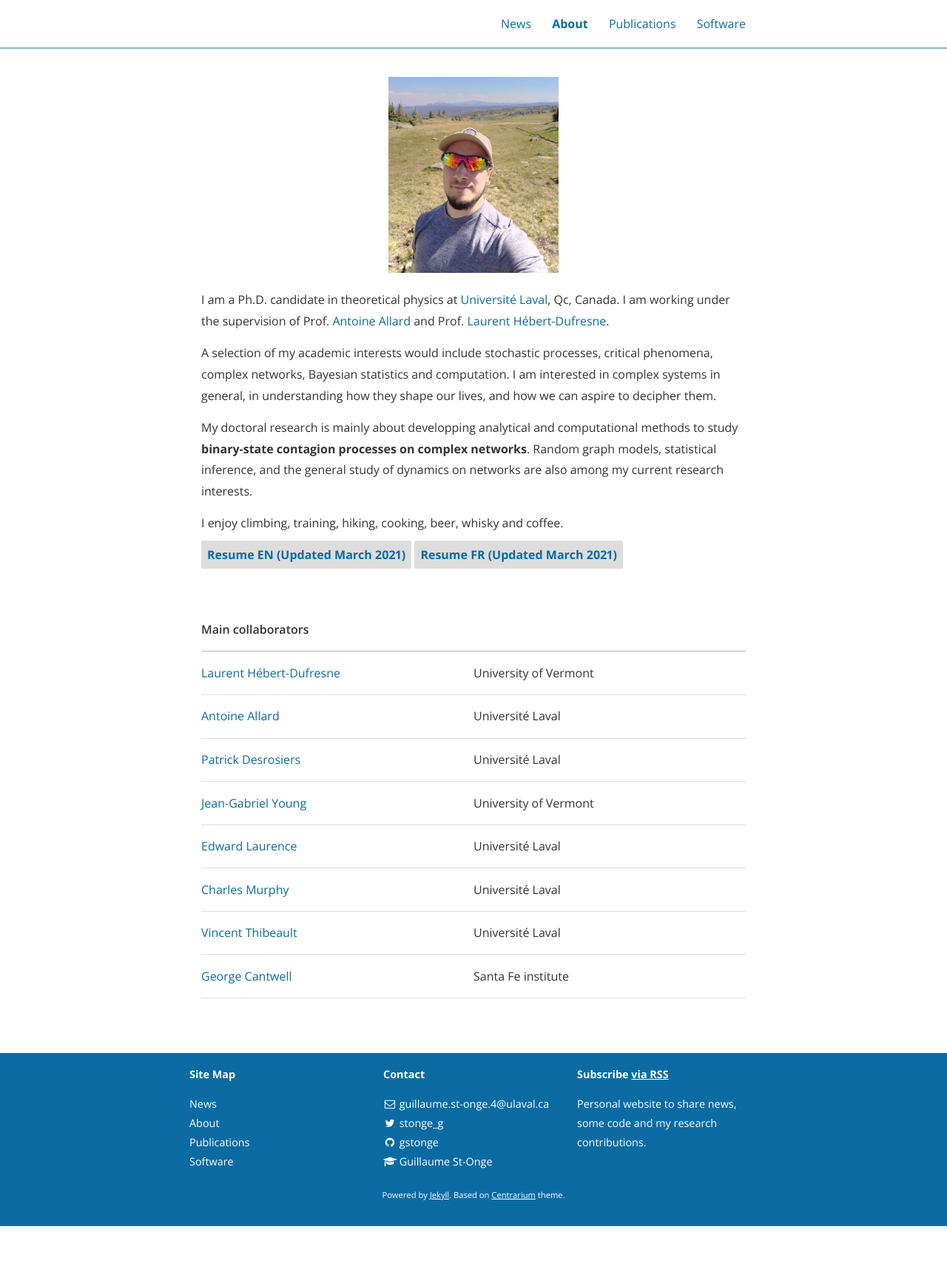
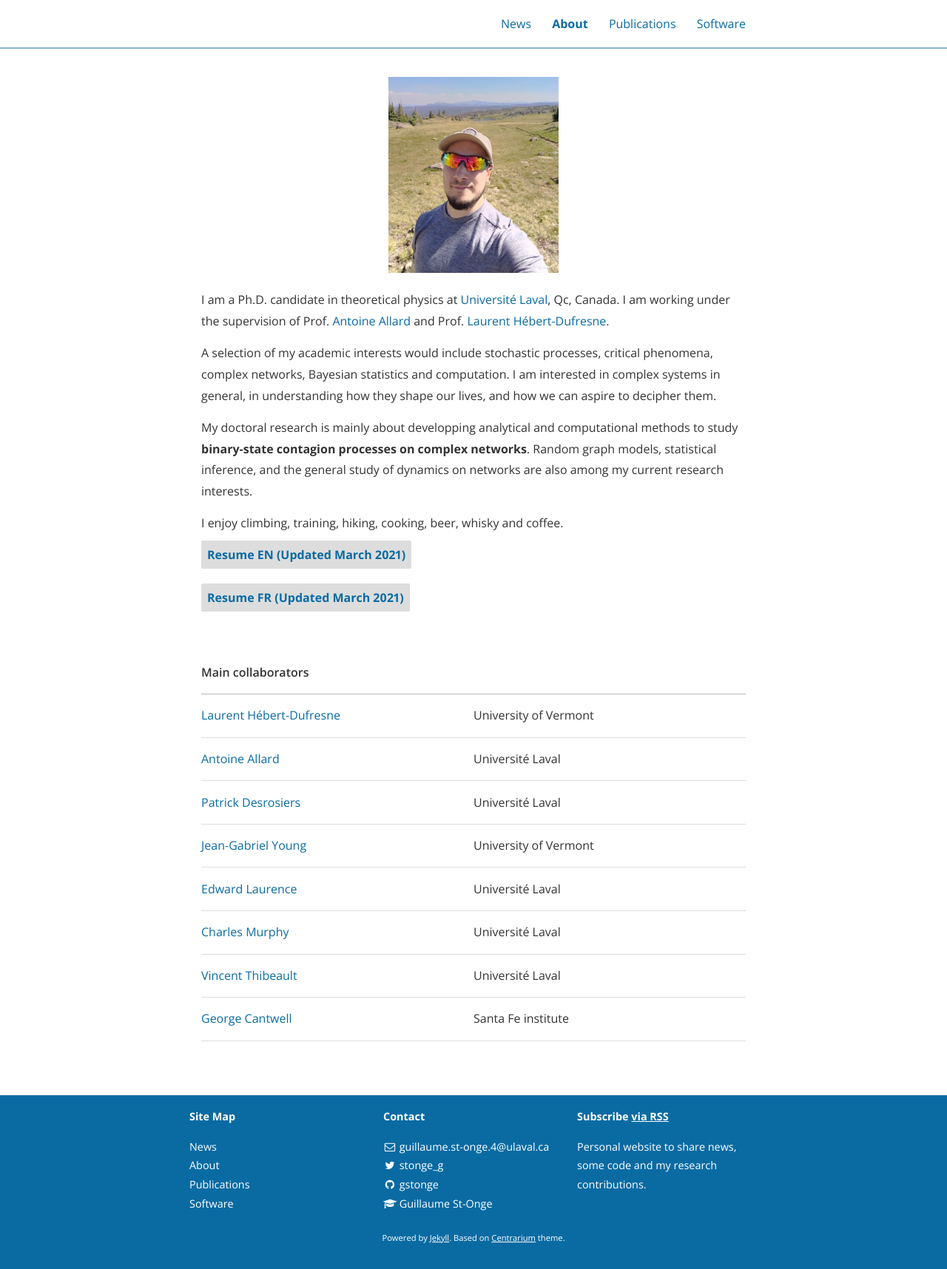
Before and after one commit to gstonge/gstonge.github.io, a Jekyll site: the page built from about.md, in a window 1280 px wide. Shown: the whole page at 74% size. Built offline with Jekyll 4.4.1, drawn with Linux system fonts in a browser that asks for light colours; nearby versions of some CDN libraries; before the commit the page ends 1658 px from its top, so only the background shows below that.

Commit message:
update resume display

```diff
--- a/about.md
+++ b/about.md
@@ -17,7 +17,7 @@
 I enjoy climbing, training, hiking, cooking, beer, whisky and coffee.
 
 
-<b class="gray-box"><a href="/assets/resume/st-onge_cv_en.pdf">Resume EN (Updated March 2021)</a></b>
+<b class="gray-box"><a href="/assets/resume/st-onge_cv_en.pdf">Resume EN (Updated March 2021)</a></b><br><br>
 <b class="gray-box"><a href="/assets/resume/st-onge_cv_fr.pdf">Resume FR (Updated March 2021)</a></b>
 
 <br>
```
